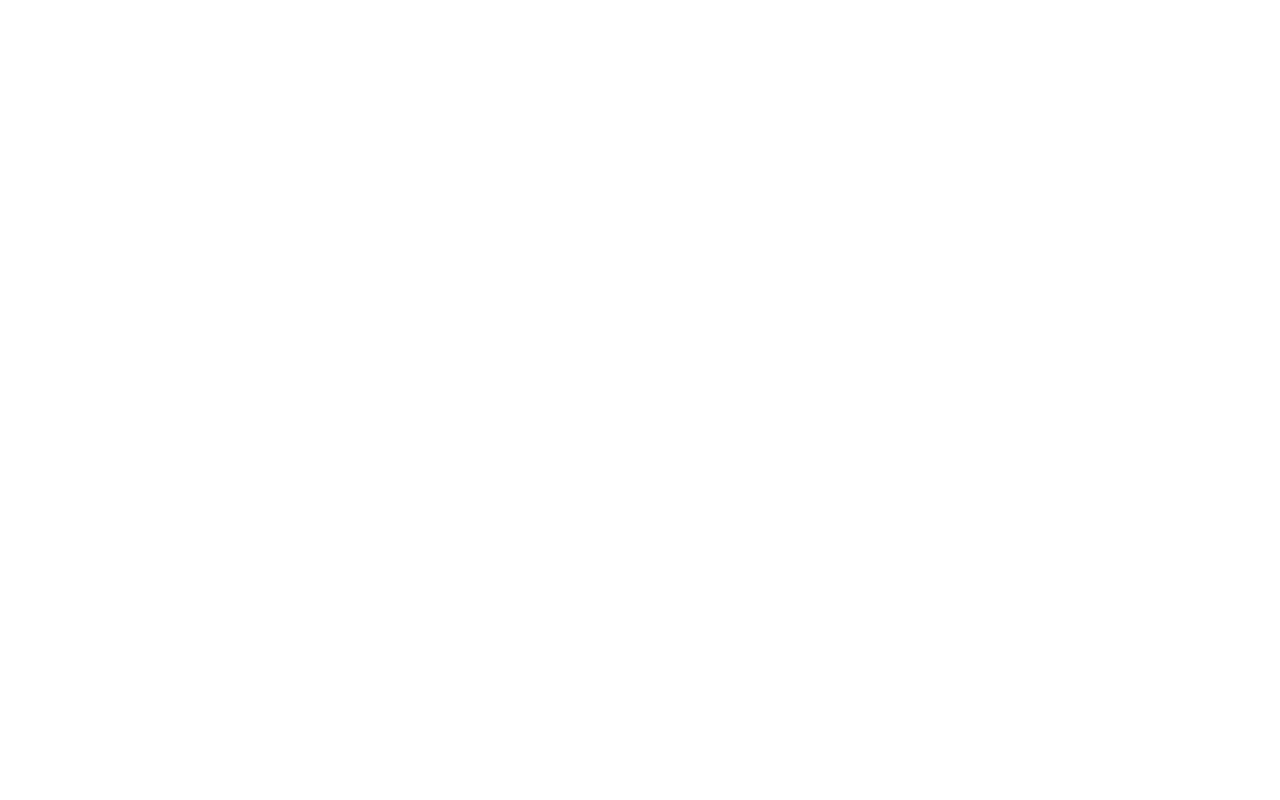
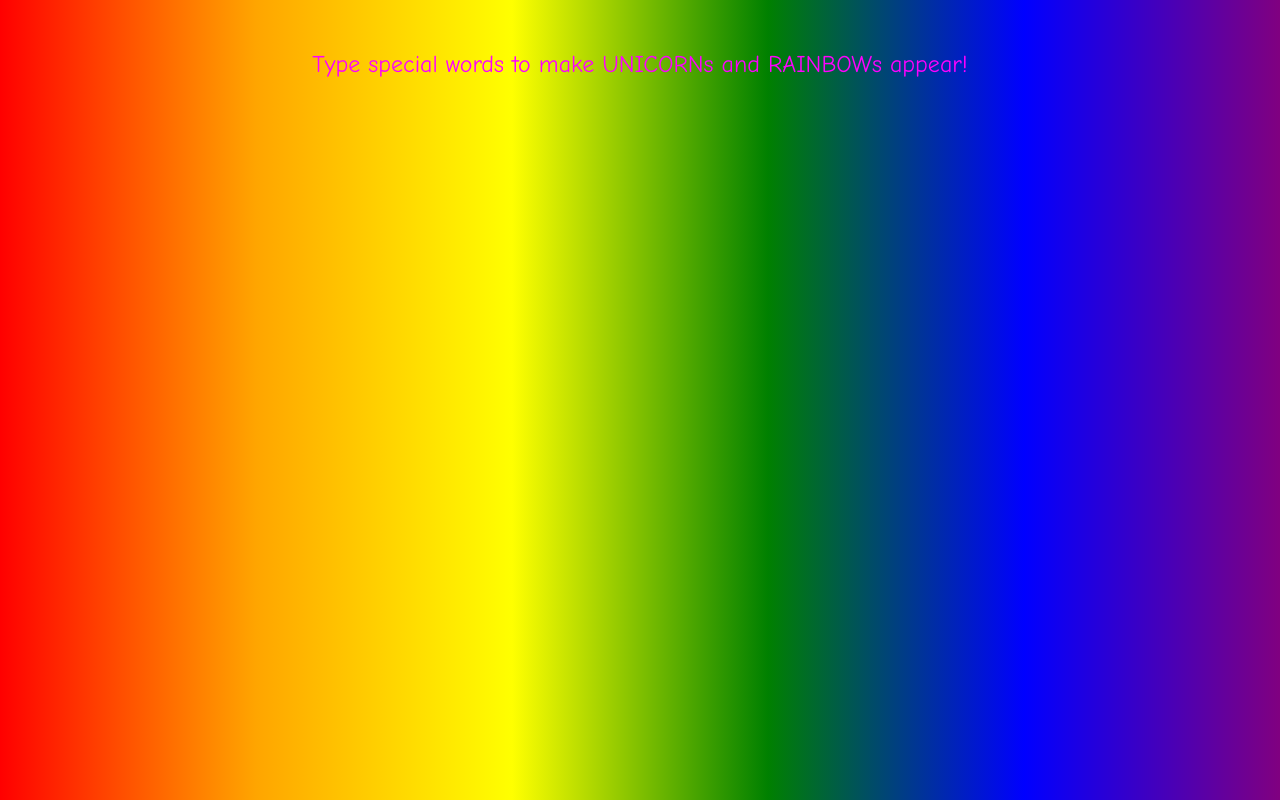
Before and after one commit to paulmotz/JavaScript30, a plain HTML site: page 12 - Key Sequence Detection/index-START.html in a window 1280 px wide. Drawn offline with Linux system fonts and the light colour scheme.

Commit message:
complete 12

```diff
--- a/12 - Key Sequence Detection/index-START.html
+++ b/12 - Key Sequence Detection/index-START.html
@@ -6,7 +6,39 @@
   <script type="text/javascript" src="http://www.cornify.com/js/cornify.js"></script>
 </head>
 <body>
+	<p>Type special words to make <span class="special">unicorn</span>s and <span class="special">rainbow</span>s appear!</p>
 <script>
+
+const keysPressed = [];
+const codeWords = ['unicorn', 'rainbow'];
+const codeWordsLength = codeWords[0].length;
+
+document.addEventListener('keyup', (e) => {
+	keysPressed.push(e.key);
+	keysPressed.splice(-codeWordsLength - 1, keysPressed.length - codeWordsLength);
+	if (codeWords.includes(keysPressed.join(''))) {
+		cornify_add();
+	}
+});
+
 </script>
+<style>
+	body {
+		background: linear-gradient(90deg, red 0%, orange 20%, yellow 40%, green 60%, blue 80%, purple 100%);
+		background-repeat: no-repeat;
+    	background-attachment: fixed;
+	}
+
+	p {
+		color: rgb(255, 0, 255);
+		text-align: center;
+		margin-top: 50px;
+		font-size: 24px;
+		font-family: "Comic Sans MS", cursive, sans-serif;
+	}
+	.special {
+		text-transform: uppercase;
+	}
+</style>
 </body>
 </html>
```
Also changed, not shown: readme.md.
